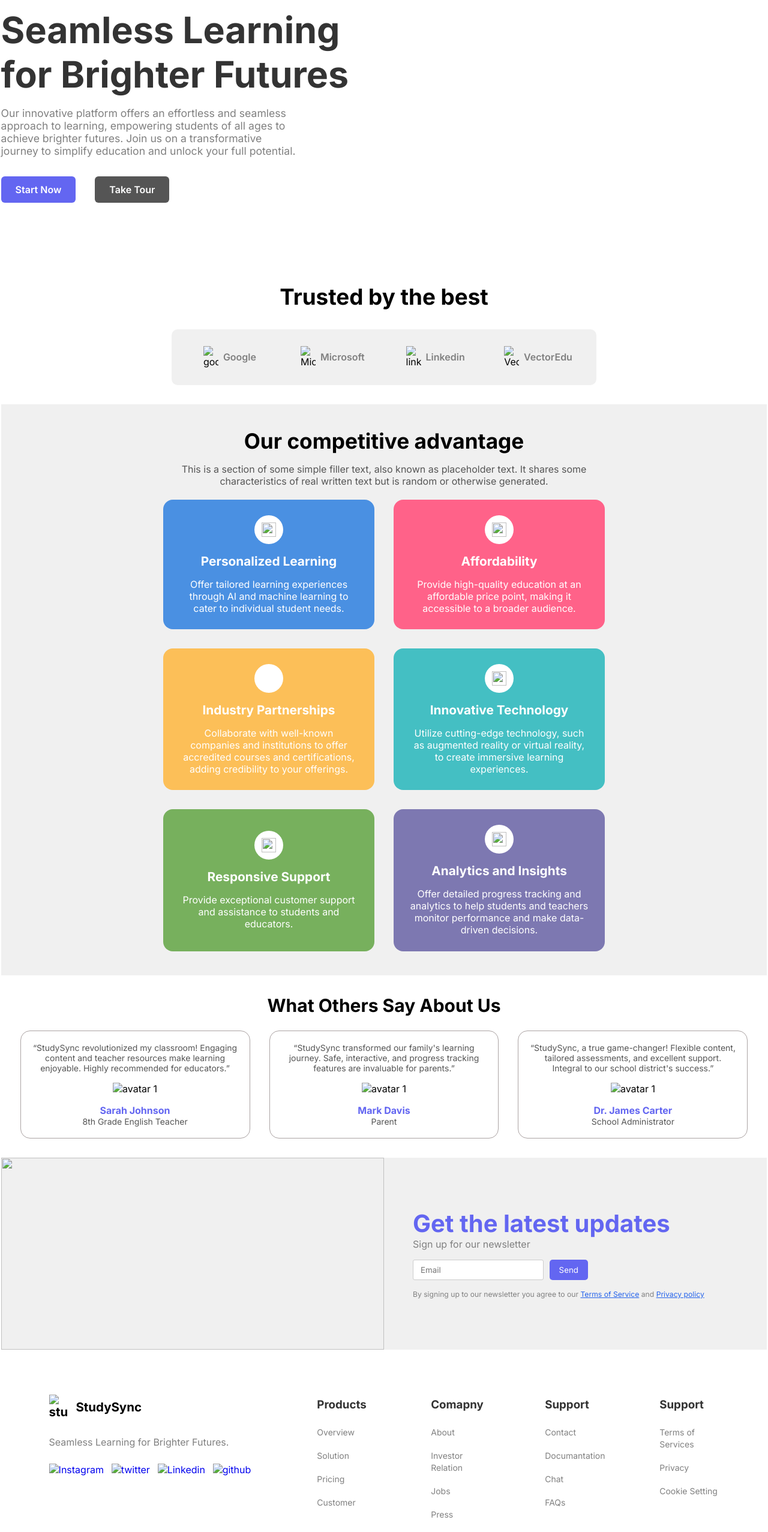
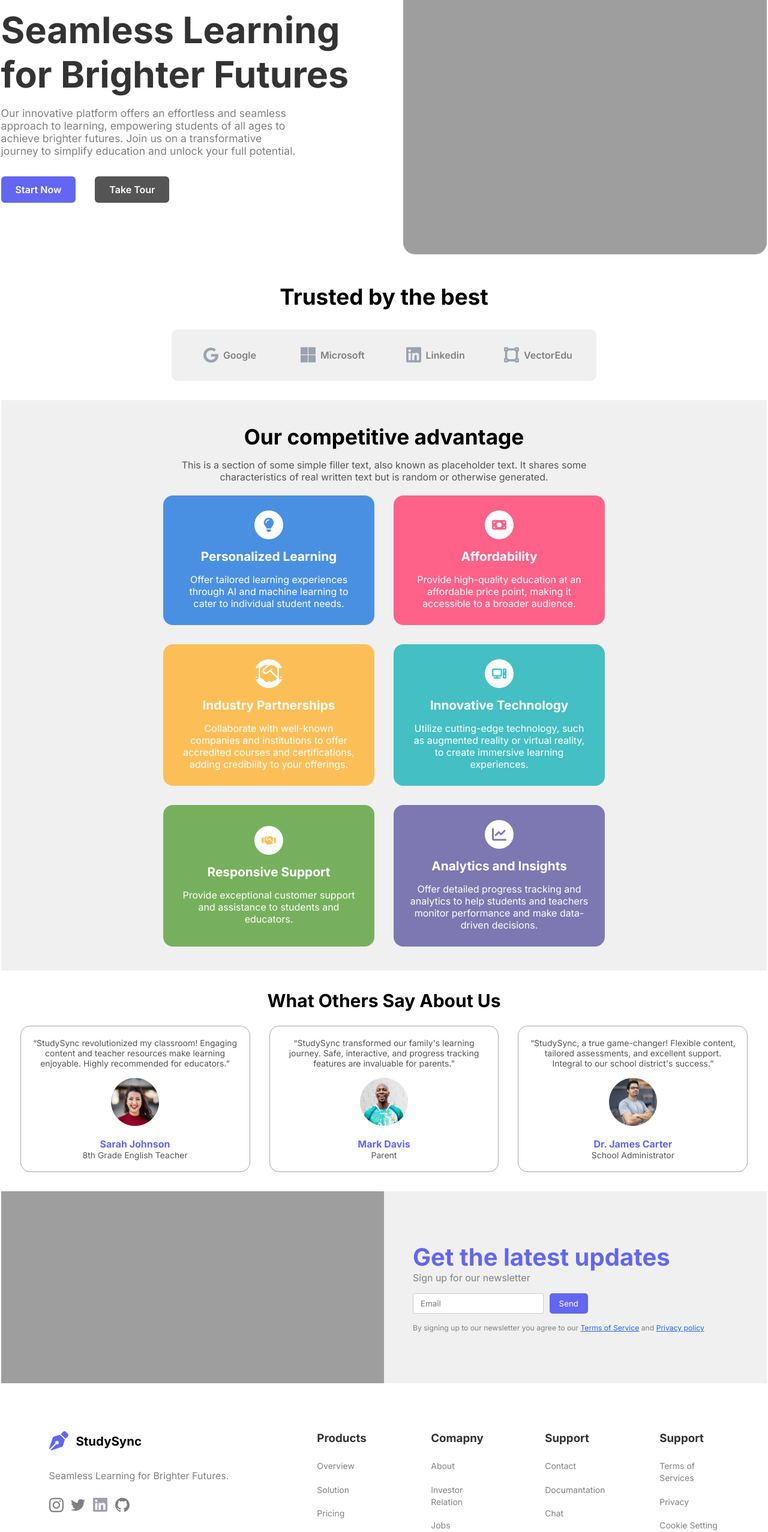
Before and after one commit to arjunmalpani/studysync, a plain HTML site: page index.html in a window 1280 px wide. Shown: the part 240-2794 px from the top of the page at 60% size. Drawn offline with Linux system fonts and the light colour scheme; the site is published under a folder, as on GitHub Pages, so addresses that start at the root find nothing.

Commit message:
Update index.html
path change

```diff
--- a/index.html
+++ b/index.html
@@ -14,7 +14,7 @@
         <header class="header-content">
 
             <a href="#logo" class="logo">
-                <img src="/Img/StudySyn.svg" alt="studysync" class="logoimg">
+                <img src="./Img/StudySyn.svg" alt="studysync" class="logoimg">
                 <span class="logotext">StudySync</span>
             </a>
 
@@ -30,7 +30,7 @@
                 Contact Us
             </a>
 
-            <button class="menu-btn" type="menu"><img src="/Img/Hamburger.svg" alt="menu" id="menuimg" ></button>
+            <button class="menu-btn" type="menu"><img src="./Img/Hamburger.svg" alt="menu" id="menuimg" ></button>
         </header>
 
     </div>
@@ -54,7 +54,7 @@
             </div>
             <div class="rightcontent">
                 <div class="img-container">
-                    <img src="/Img/usgs-hoS3dzgpHzw-unsplash.jpg" alt="Img" class="section-img">
+                    <img src="./Img/usgs-hoS3dzgpHzw-unsplash.jpg" alt="Img" class="section-img">
                 </div>
             </div>
         </div>
@@ -63,19 +63,19 @@
         <h2 class="company-title">Trusted by the best</h2>
         <div class="company-grid">
             <div class="companylogo">
-                <img src="/Img/Google.svg" alt="google" class="logo-img">
+                <img src="./Img/Google.svg" alt="google" class="logo-img">
                 <span class="logo-txt">Google</span>
             </div>
             <div class="companylogo">
-                <img src="/Img/Microsoft.svg" alt="Microsoft" class="logo-img">
+                <img src="./Img/Microsoft.svg" alt="Microsoft" class="logo-img">
                 <span class="logo-txt">Microsoft</span>
             </div>
             <div class="companylogo">
-                <img src="/Img/linkedin.svg" alt="linkedin" class="logo-img">
+                <img src="./Img/linkedin.svg" alt="linkedin" class="logo-img">
                 <span class="logo-txt">Linkedin</span>
             </div>
             <div class="companylogo">
-                <img src="/Img/VectorEdu.svg" alt="VectorEdu" class="logo-img">
+                <img src="./Img/VectorEdu.svg" alt="VectorEdu" class="logo-img">
                 <span class="logo-txt">VectorEdu</span>
             </div>
         </div>
@@ -93,7 +93,7 @@
             <div class="feature-grid">
                 <div class="feature-card">
                     <div class="feature-icon">
-                        <img class="icon-svg" src="/Img/PersonalizedLearn.svg" alt="">
+                        <img class="icon-svg" src="./Img/PersonalizedLearn.svg" alt="">
                     </div>
                     <div class="feature-info">
                         <h3 class="feature-title">
@@ -106,7 +106,7 @@
                 </div>
                 <div class="feature-card">
                     <div class="feature-icon">
-                        <img class="icon-svg" src="/Img/Affordability.svg" alt="">
+                        <img class="icon-svg" src="./Img/Affordability.svg" alt="">
                     </div>
                     <div class="feature-info">
                         <h3 class="feature-title">
@@ -120,7 +120,7 @@
                 </div>
                 <div class="feature-card">
                     <div class="feature-icon">
-                        <img class="feature-svg" src="/Img/IndustryPatner.svg" alt="">
+                        <img class="feature-svg" src="./Img/IndustryPatner.svg" alt="">
                     </div>
                     <div class="feature-info">
                         <h3 class="feature-title">
@@ -133,7 +133,7 @@
                 </div>
                 <div class="feature-card">
                     <div class="feature-icon">
-                        <img class="icon-svg" src="/Img/InnovativeTech.svg" alt="">
+                        <img class="icon-svg" src="./Img/InnovativeTech.svg" alt="">
                     </div>
                     <div class="feature-info">
                         <h3 class="feature-title">
@@ -147,7 +147,7 @@
                 </div>
                 <div class="feature-card">
                     <div class="feature-icon">
-                        <img class="icon-svg" src="/Img/IndustryPatner.svg" alt="">
+                        <img class="icon-svg" src="./Img/IndustryPatner.svg" alt="">
                     </div>
                     <div class="feature-info">
                         <h3 class="feature-title">
@@ -160,7 +160,7 @@
                 </div>
                 <div class="feature-card">
                     <div class="feature-icon">
-                        <img class="icon-svg" src="/Img/Analytics.svg" alt="">
+                        <img class="icon-svg" src="./Img/Analytics.svg" alt="">
                     </div>
                     <div class="feature-info">
                         <h3 class="feature-title">
@@ -183,7 +183,7 @@
                         “StudySync revolutionized my classroom! Engaging content and teacher resources make learning enjoyable. Highly recommended for educators.”
                     </div>
                     <div class="testimonial-avatar">
-                        <img src="/Img/avatar1.png"  class="avatar-img" alt="avatar 1">
+                        <img src="./Img/avatar1.png"  class="avatar-img" alt="avatar 1">
                     </div>
                         <div class="testimonial-details">
                             <h3 class="testimonial-name">
@@ -199,7 +199,7 @@
                         “StudySync transformed our family's learning journey. Safe, interactive, and progress tracking features are invaluable for parents.”
                     </div>
                     <div class="testimonial-avatar">
-                        <img src="/Img/avatar2.png" class="avatar-img" alt="avatar 1">
+                        <img src="./Img/avatar2.png" class="avatar-img" alt="avatar 1">
                     </div>
                         <div class="testimonial-details">
                             <h3 class="testimonial-name">
@@ -215,7 +215,7 @@
                         “StudySync, a true game-changer! Flexible content, tailored assessments, and excellent support. Integral to our school district's success.”
                     </div>
                     <div class="testimonial-avatar">
-                        <img src="/Img/avatar3.png"  class="avatar-img" alt="avatar 1">
+                        <img src="./Img/avatar3.png"  class="avatar-img" alt="avatar 1">
                     </div>
                         <div class="testimonial-details">
                             <h3 class="testimonial-name">
@@ -232,7 +232,7 @@
     <div class="newsletter-container">
         <div class="newsletter-content">
             <div class="news-left">
-                <img src="/Img/img.png" alt="" class="newsimg">
+                <img src="./Img/img.png" alt="" class="newsimg">
             </div>
             <div class="news-right">
                 <div class="news-info">
@@ -259,7 +259,7 @@
             <section class="footer-top">
                 <div class="footer-logo">
                     <a href="#" class="logo-link">
-                        <img src="/Img/StudySyn.svg" alt="studysync" class="f-logo-img">
+                        <img src="./Img/StudySyn.svg" alt="studysync" class="f-logo-img">
                         StudySync
                     </a>
                 </div>
@@ -269,10 +269,10 @@
                     </p>
                 </div>
                 <div class="social">
-                    <a href="#" class="social-link"><img src="/Img/instagram.svg" alt="Instagram"></a>
-                    <a href="#" class="social-link"><img src="/Img/twitter.svg" alt="twitter"></a>
-                    <a href="#" class="social-link"><img src="/Img/linkedin.svg" alt="Linkedin"></a>
-                    <a href="#" class="social-link"><img src="/Img/github.svg" alt="github"></a>
+                    <a href="#" class="social-link"><img src="./Img/instagram.svg" alt="Instagram"></a>
+                    <a href="#" class="social-link"><img src="./Img/twitter.svg" alt="twitter"></a>
+                    <a href="#" class="social-link"><img src="./Img/linkedin.svg" alt="Linkedin"></a>
+                    <a href="#" class="social-link"><img src="./Img/github.svg" alt="github"></a>
                 </div>
             </section>
             <section class="footer-grid">
```
